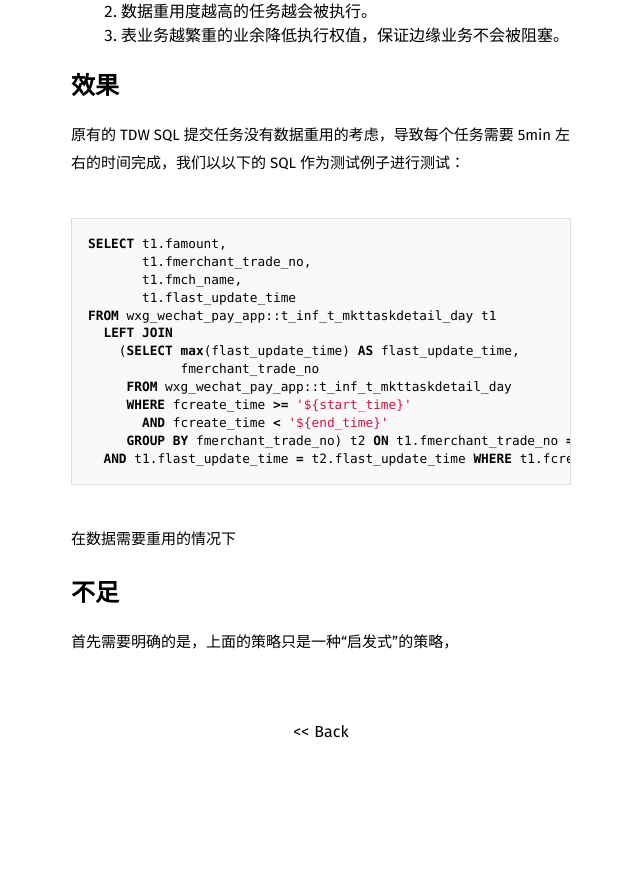
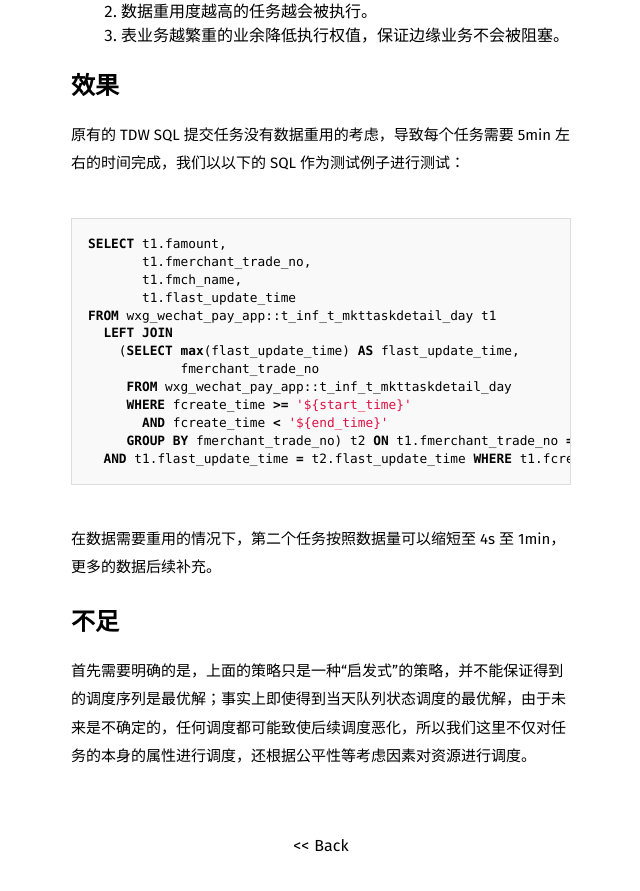
Before and after one commit to jo32/jo32.github.io, a Jekyll site: the page built from _posts/2016-11-17-a-strategy-for-batch-task-allocation.markdown, in a window 1280 px wide and 900 px high, scrolled down 2803 px. Shown: the top 891 px of the window, without its empty margins (319-959 px from the left). Built offline with Jekyll 4.4.1, drawn with Linux system fonts in a browser that asks for light colours; comment, search, counter and statistics services are not loaded; before the commit the page ends 3589 px from its top, so only the background shows below that.

Commit message:
update post

````diff
--- a/_posts/2016-11-17-a-strategy-for-batch-task-allocation.markdown
+++ b/_posts/2016-11-17-a-strategy-for-batch-task-allocation.markdown
@@ -103,8 +103,8 @@ FROM wxg_wechat_pay_app::t_inf_t_mkttaskdetail_day t1
   AND t1.flast_update_time = t2.flast_update_time WHERE t1.fcreate_time >= '${start_time}' AND t1.fcreate_time < '${end_time}'
 ```
 
-在数据需要重用的情况下
+在数据需要重用的情况下，第二个任务按照数据量可以缩短至 4s 至 1min，更多的数据后续补充。
 
 # 不足
 
-首先需要明确的是，上面的策略只是一种“启发式”的策略，
+首先需要明确的是，上面的策略只是一种“启发式”的策略，并不能保证得到的调度序列是最优解；事实上即使得到当天队列状态调度的最优解，由于未来是不确定的，任何调度都可能致使后续调度恶化，所以我们这里不仅对任务的本身的属性进行调度，还根据公平性等考虑因素对资源进行调度。
````
